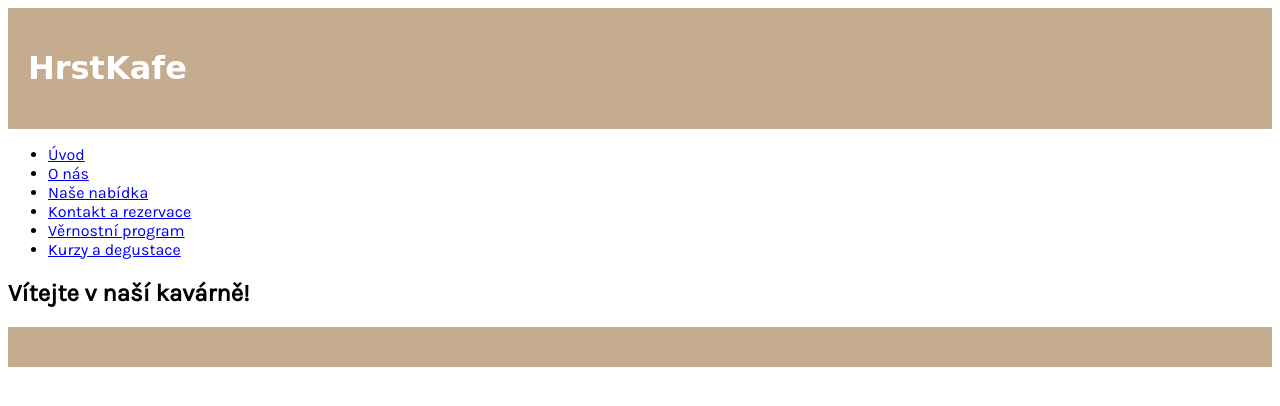
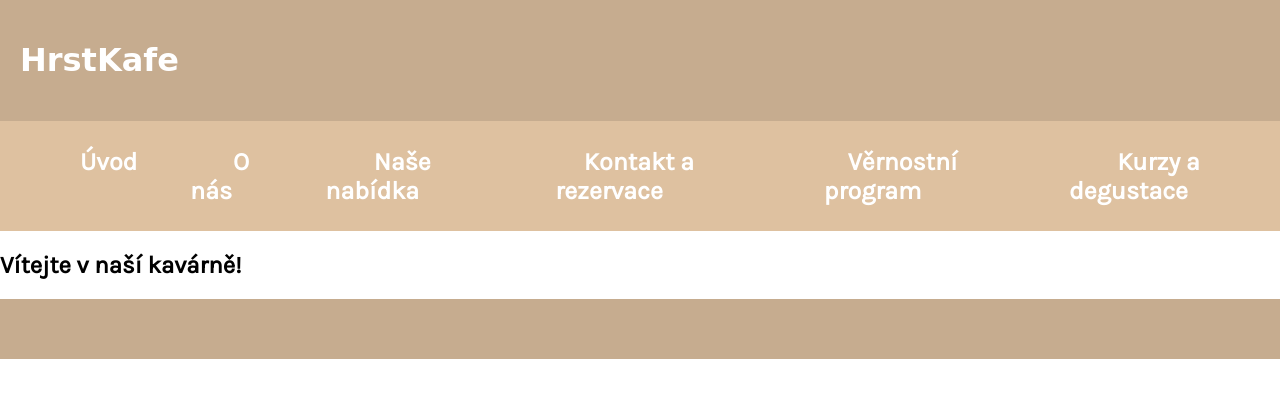
Before and after one commit to pbobcikova/HrstKafe, an Eleventy site: page index.html in a window 1280 px wide. Built offline with nearby package versions, Linux system fonts and the light colour scheme; Eleventy itself is replaced by a stand-in of ours; files that its build step writes are made by us from their sources; a web font is replaced by a local one.

Commit message:
SASS, úprava menu

```diff
--- a/_includes/sablona.njk
+++ b/_includes/sablona.njk
@@ -3,17 +3,20 @@
   <head>
     <meta charset="UTF-8" />
     <meta name="viewport" content="width=device-width, initial-scale=1.0" />
-    <title> {{title}} </title>
+    <title>{{ title }}</title>
 
-    <link rel="preconnect" href="https://fonts.gstatic.com" crossorigin>
-    <link href="https://fonts.googleapis.com/css2?family=Karla&family=Kavivanar&display=swap" rel="stylesheet">
+    <link rel="preconnect" href="https://fonts.gstatic.com" crossorigin />
+    <link
+      href="https://fonts.googleapis.com/css2?family=Karla&family=Kavivanar&display=swap"
+      rel="stylesheet"
+    />
 
-    <link rel="stylesheet" href="/css/style.css">
+    <link rel="stylesheet" href="/css/style.css" />
   </head>
   <body>
-  <header class="header">
-  <h1>HrstKafe</h1>
-  </header>
+    <header class="header">
+      <h1>{{ title }}</h1>
+    </header>
     <nav class="menu">
       <ul class="menu__list">
         <li class="menu__item"><a href="/" class="menu__link">Úvod</a></li>
@@ -26,15 +29,16 @@
         <li class="menu__item">
           <a href="/kontakt/" class="menu__link">Kontakt a rezervace</a>
         </li>
-        <li class="menu_item"><a href=/vernostni_program/" class="menu_link">Věrnostní program</a></li>
+        <li class="menu_item">
+          <a href="/vernostni_program/" class="menu__link">Věrnostní program</a>
+        </li>
         <li class="menu__item">
           <a href="/kurzy_a_degustace/" class="menu__link">Kurzy a degustace</a>
         </li>
       </ul>
     </nav>
 
-    <main class="main">{{ content | safe}}</main>
-    <footer class="footer">
-    </footer>
+    <main class="main">{{ content | safe }}</main>
+    <footer class="footer"></footer>
   </body>
 </html>
--- a/scss/style.scss
+++ b/scss/style.scss
@@ -1,4 +1,5 @@
 $primary: #c6ac8f;
+$secondary: #dec1a0;
 
 html {
   box-sizing: border-box;
@@ -12,6 +13,7 @@ html {
 
 body {
   font-family: Karla, sans-serif;
+  margin:0;
 }
 
 h1 {
@@ -25,7 +27,27 @@ h1 {
 }
 
 .footer {
-  border: 20px solid $primary;
+  border: 30px solid $primary;
   background-color: $primary;
   color: white;
 }
+.menu {
+  border: 10px solid $secondary;
+  background-color: $secondary;
+  color:white;
+
+&__list {
+  list-style: none;
+  text-align: center;
+  display: flex;
+  flex-direction: row;
+  justify-content: space-between;
+}
+
+&__link {
+  text-decoration: none;
+  padding: 15px 30px;
+  font-weight: bold;
+  color: white;
+  font-size: 25px;
+}}
```
Also changed, not shown: css/style.css, 7 other files.
